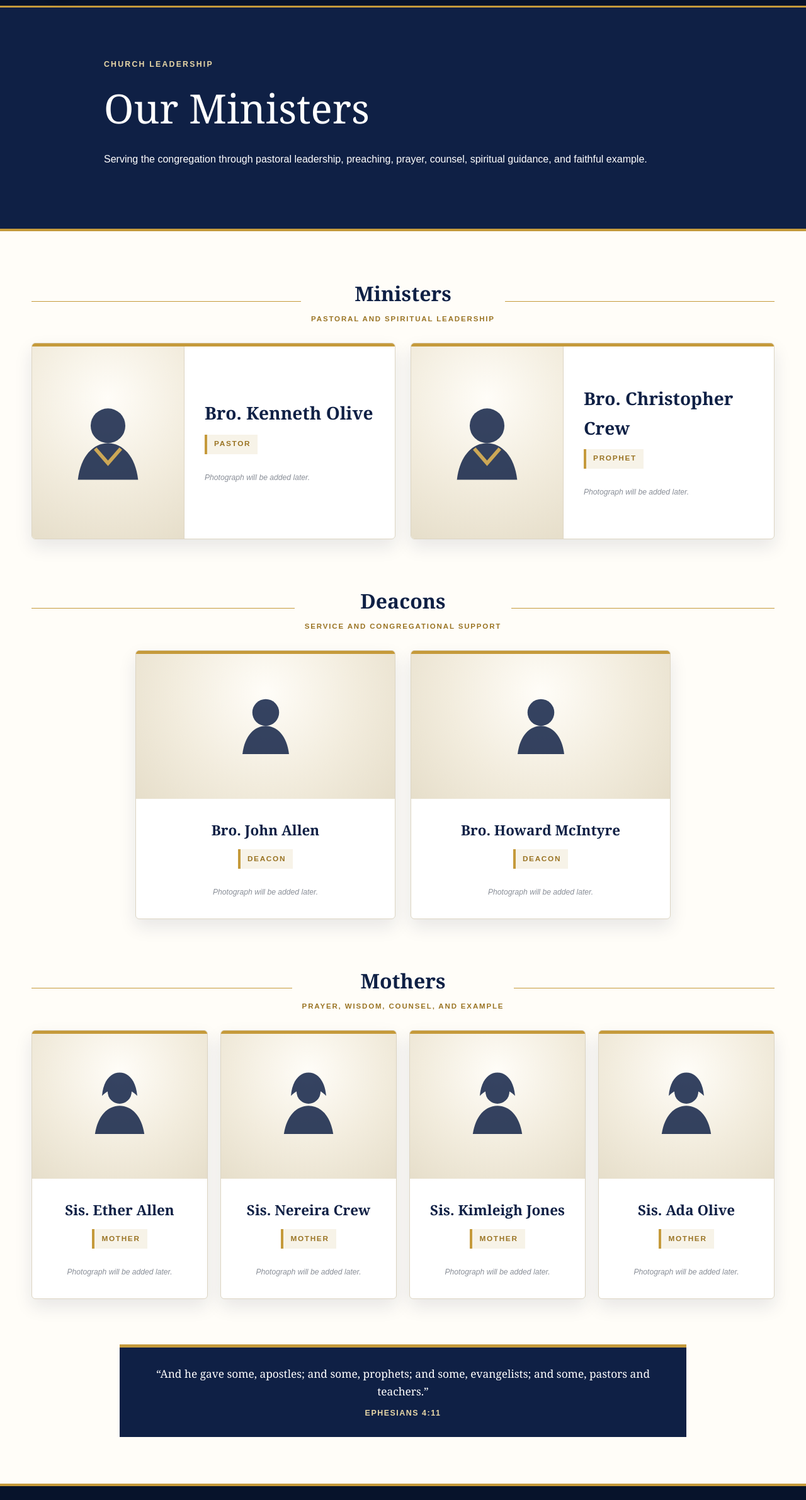
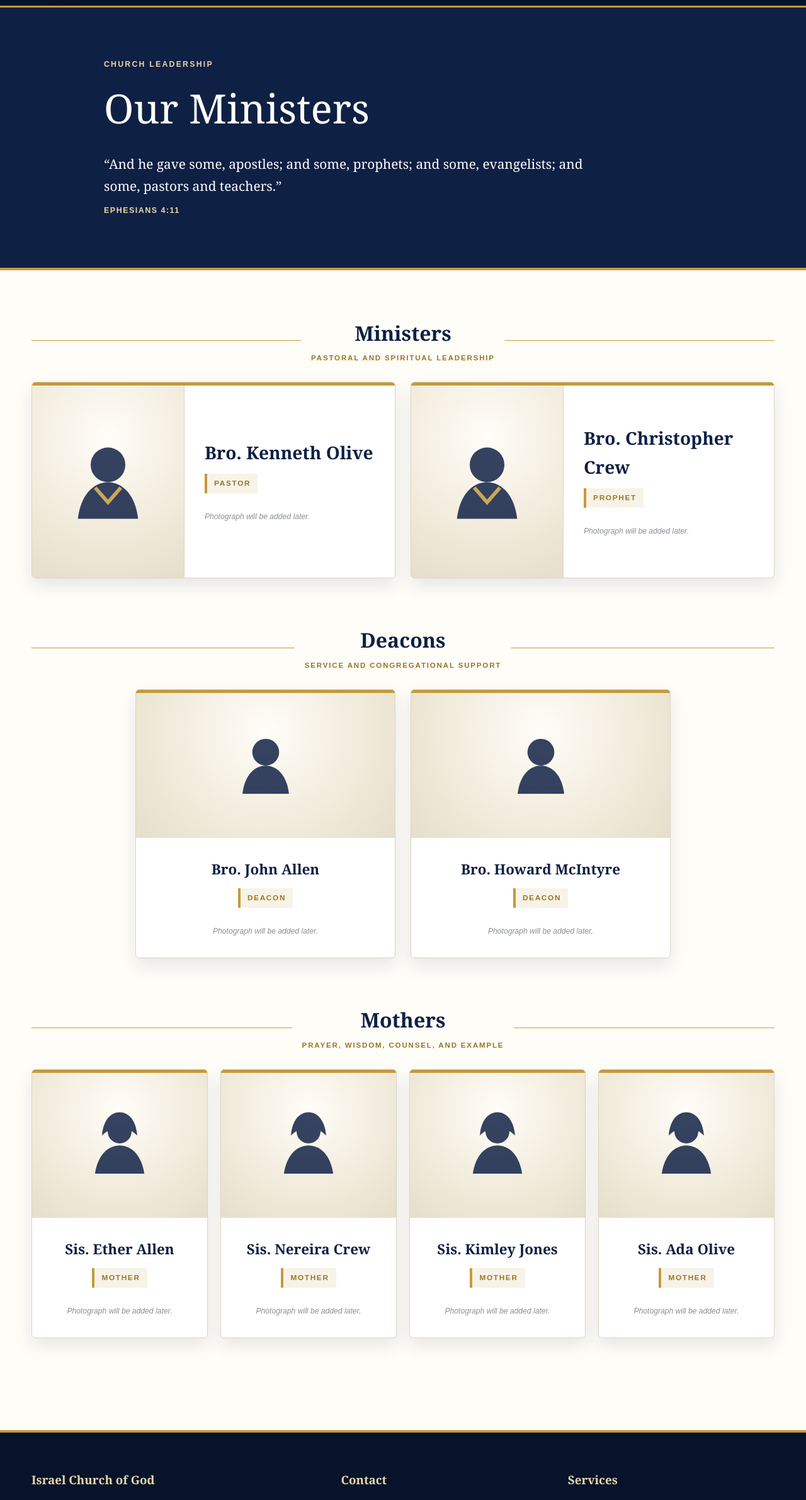
Before and after one commit to crewfamily2005-sudo/icog-website004, a plain HTML site: page ministers.html in a window 1280 px wide. Shown: the part 73-2454 px from the top of the page at 63% size. Drawn offline with Linux system fonts and the light colour scheme.

Commit message:
Update ministers.html

```diff
--- a/ministers.html
+++ b/ministers.html
@@ -22,7 +22,9 @@
 
 <style>
 
-  /* Header emblem */
+  /* =========================================================
+     HEADER EMBLEM
+  ========================================================= */
 
   .brand-emblem {
     display: grid;
@@ -48,7 +50,34 @@
     font-size: 1.08rem;
   }
 
-  /* Leadership sections */
+  /* =========================================================
+     HERO SCRIPTURE
+  ========================================================= */
+
+  .minister-hero-scripture {
+    max-width: 820px;
+    margin: 1.15rem 0 0;
+    color: inherit;
+    font-family: Georgia, "Times New Roman", serif;
+    font-size: clamp(1.05rem, 2vw, 1.3rem);
+    line-height: 1.7;
+  }
+
+  .minister-hero-scripture cite {
+    display: block;
+    margin-top: 0.65rem;
+    color: #e8d7a7;
+    font-family: Arial, Helvetica, sans-serif;
+    font-size: 0.78rem;
+    font-style: normal;
+    font-weight: bold;
+    letter-spacing: 0.12em;
+    text-transform: uppercase;
+  }
+
+  /* =========================================================
+     LEADERSHIP SECTIONS
+  ========================================================= */
 
   .leadership-section {
     margin-bottom: 4.5rem;
@@ -217,27 +246,9 @@
     font-style: italic;
   }
 
-  .leadership-scripture {
-    max-width: 900px;
-    margin: 1rem auto 0;
-    padding: 1.75rem 2rem;
-    background: #0f2045;
-    border-top: 5px solid #c59a3b;
-    color: white;
-    text-align: center;
-    font-family: Georgia, "Times New Roman", serif;
-    font-size: 1.08rem;
-  }
-
-  .leadership-scripture strong {
-    display: block;
-    margin-top: 0.55rem;
-    color: #e8d7a7;
-    font-family: Arial, Helvetica, sans-serif;
-    font-size: 0.78rem;
-    letter-spacing: 0.12em;
-    text-transform: uppercase;
-  }
+  /* =========================================================
+     RESPONSIVE
+  ========================================================= */
 
   @media (max-width: 950px) {
 
@@ -474,6 +485,8 @@ Visit Us
 
 <main id="main">
 
+<!-- PAGE HERO -->
+
 <section class="page-hero">
 
 <div class="container">
@@ -486,21 +499,28 @@ Church Leadership
 Our Ministers
 </h1>
 
-<p>
-Serving the congregation through pastoral leadership,
-preaching, prayer, counsel, spiritual guidance, and faithful
-example.
-</p>
+<blockquote class="minister-hero-scripture">
+
+“And he gave some, apostles; and some, prophets; and some,
+evangelists; and some, pastors and teachers.”
+
+<cite>
+Ephesians 4:11
+</cite>
+
+</blockquote>
 
 </div>
 
 </section>
 
+<!-- LEADERSHIP -->
+
 <section class="section">
 
 <div class="container">
 
-<!-- Ministers -->
+<!-- MINISTERS -->
 
 <section class="leadership-section">
 
@@ -629,7 +649,7 @@ Photograph will be added later.
 
 </section>
 
-<!-- Deacons -->
+<!-- DEACONS -->
 
 <section class="leadership-section">
 
@@ -744,7 +764,7 @@ Photograph will be added later.
 
 </section>
 
-<!-- Mothers -->
+<!-- MOTHERS -->
 
 <section class="leadership-section">
 
@@ -870,7 +890,7 @@ Photograph will be added later.
 <div
   class="portrait-placeholder"
   role="img"
-  aria-label="Photograph placeholder for Sis. Kimleigh Jones"
+  aria-label="Photograph placeholder for Sis. Kimley Jones"
 >
 
 <svg viewBox="0 0 100 100" aria-hidden="true">
@@ -899,7 +919,7 @@ Photograph will be added later.
 <div class="leader-details">
 
 <h3>
-Sis. Kimleigh Jones
+Sis. Kimley Jones
 </h3>
 
 <div class="role-label">
@@ -966,17 +986,6 @@ Photograph will be added later.
 </div>
 
 </section>
-
-<div class="leadership-scripture">
-
-“And he gave some, apostles; and some, prophets; and some,
-evangelists; and some, pastors and teachers.”
-
-<strong>
-Ephesians 4:11
-</strong>
-
-</div>
 
 </div>
 
```
